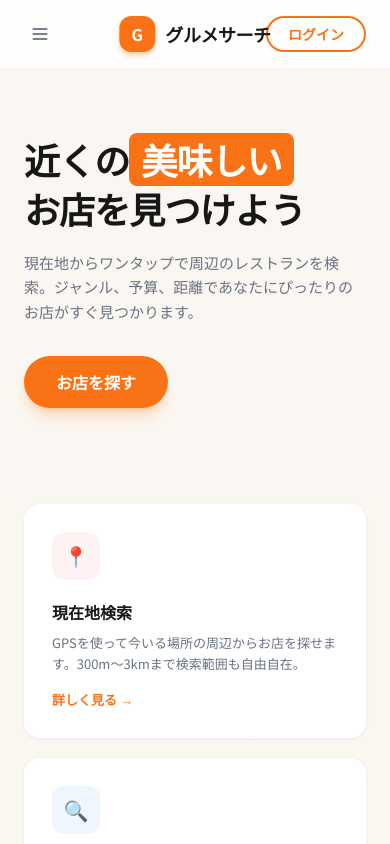
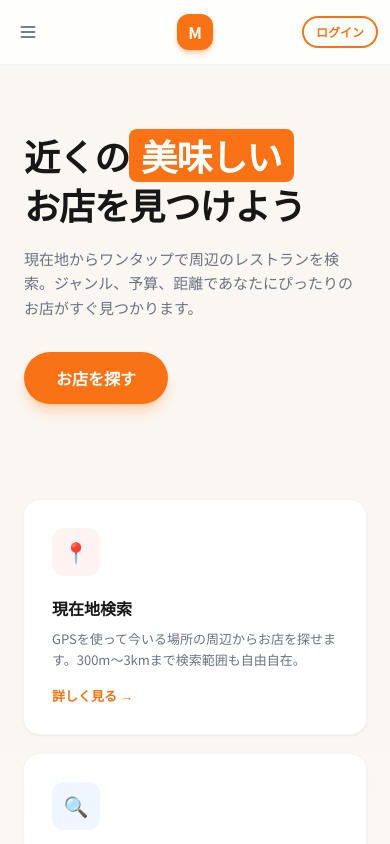
Before and after one commit to akito-arakawa/mogu-view, a Next.js app in the folder frontend/: page /home in a window 390 px wide. Shown: the top 844 px of the page. Built offline with nearby package versions, Linux system fonts and the light colour scheme.

Commit message:
change:タイトルの名前を変更&スマホのレイアウト

```diff
--- a/frontend/src/app/layout.tsx
+++ b/frontend/src/app/layout.tsx
@@ -9,7 +9,7 @@ const notoSansJP = Noto_Sans_JP({
 });
 
 export const metadata: Metadata = {
-  title: "グルメサーチ",
+  title: "もぐビュー",
   description: "ホットペッパーグルメAPIを活用したレストラン検索アプリ",
 };
 
--- a/frontend/src/components/layouts/Header.tsx
+++ b/frontend/src/components/layouts/Header.tsx
@@ -28,7 +28,7 @@ export function Header() {
 
   return (
     <header className="sticky top-0 z-50 border-b border-gray-100 bg-white/80 backdrop-blur-lg">
-      <div className="mx-auto flex max-w-7xl items-center justify-between px-6 py-4">
+      <div className="mx-auto flex max-w-7xl items-center justify-between px-3 py-4 md:px-6">
         {/* ─── SP: ハンバーガーボタン（左） / PC: ロゴ（左） ─── */}
         <div className="flex items-center gap-2.5">
           <button
@@ -46,10 +46,10 @@ export function Header() {
             className="hidden items-center gap-2.5 md:flex"
           >
             <span className="flex h-9 w-9 items-center justify-center rounded-xl bg-primary text-base font-bold text-white shadow-md shadow-orange-500/30">
-              G
+              M
             </span>
             <span className="text-lg font-bold tracking-tight text-foreground">
-              グルメサーチ
+              もぐビュー
             </span>
           </Link>
         </div>
@@ -60,10 +60,10 @@ export function Header() {
           className="absolute left-1/2 flex -translate-x-1/2 items-center gap-2.5 md:hidden"
         >
           <span className="flex h-9 w-9 items-center justify-center rounded-xl bg-primary text-base font-bold text-white shadow-md shadow-orange-500/30">
-            G
+            M
           </span>
-          <span className="text-lg font-bold tracking-tight text-foreground">
-            グルメサーチ
+          <span className="hidden text-lg font-bold tracking-tight text-foreground min-[400px]:inline">
+            もぐビュー
           </span>
         </Link>
 
@@ -94,7 +94,7 @@ export function Header() {
         {/* ─── ログインボタン（右・常時表示） ─── */}
         <Link
           href="/login"
-          className="rounded-full border-2 border-primary px-5 py-1.5 text-sm font-bold text-primary transition-all hover:bg-primary hover:text-white hover:shadow-lg hover:shadow-orange-500/25"
+          className="shrink-0 rounded-full border-2 border-primary px-3 py-1.5 text-xs font-bold text-primary transition-all hover:bg-primary hover:text-white hover:shadow-lg hover:shadow-orange-500/25 min-[400px]:px-5 min-[400px]:text-sm"
         >
           ログイン
         </Link>
--- a/frontend/src/features/restaurant/components/RestaurantDetail.tsx
+++ b/frontend/src/features/restaurant/components/RestaurantDetail.tsx
@@ -91,7 +91,7 @@ export function RestaurantDetail({ shop }: RestaurantDetailProps) {
           className="flex-1"
         >
           <Button variant="primary" size="lg" fullWidth>
-            予約・公式サイト
+            予約サイト
           </Button>
         </a>
         <a
```
